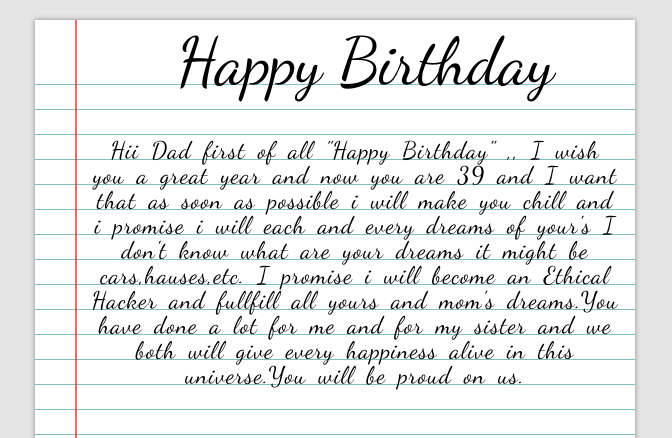
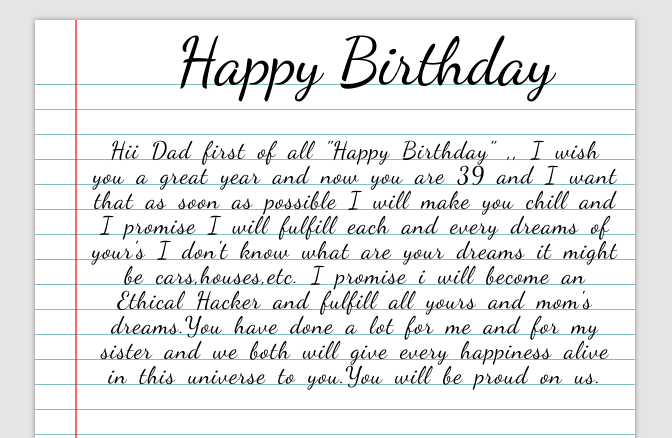
Before and after one commit to vaibhavdewangan1234354/Dads-birthday, a plain HTML site: page index.html in a window 1280 px wide. Shown: the top 438 px of the page, without its empty margins (305-977 px from the left). Drawn offline with Linux system fonts and the light colour scheme.

Commit message:
index.html

```diff
--- a/index.html
+++ b/index.html
@@ -10,7 +10,7 @@
 
     </div>
     <div id="content">
-      Hii Dad first of all "Happy Birthday" ,, I wish you a great year and now you are 39 and I want that as soon as possible i will make you chill and i promise i will each and every dreams of your's I don't know what are your dreams it might be cars,hauses,etc. I promise i will become an Ethical Hacker and fullfill all yours and mom's dreams.You have done a lot for me and for my sister and we both will give every happiness alive in this universe.You will be proud on us.
+      Hii Dad first of all "Happy Birthday" ,, I wish you a great year and now you are 39 and I want that as soon as possible I will make you chill and I promise I will fulfill each and every dreams of your's I don't know what are your dreams it might be cars,houses,etc. I promise i will become an Ethical Hacker and fulfill all yours and mom's dreams.You have done a lot for me and for my sister and we both will give every happiness alive in this universe to you.You will be proud on us.
     </div>
 
     <div class="iloveyoudad">I Love You Dad</div>
```
